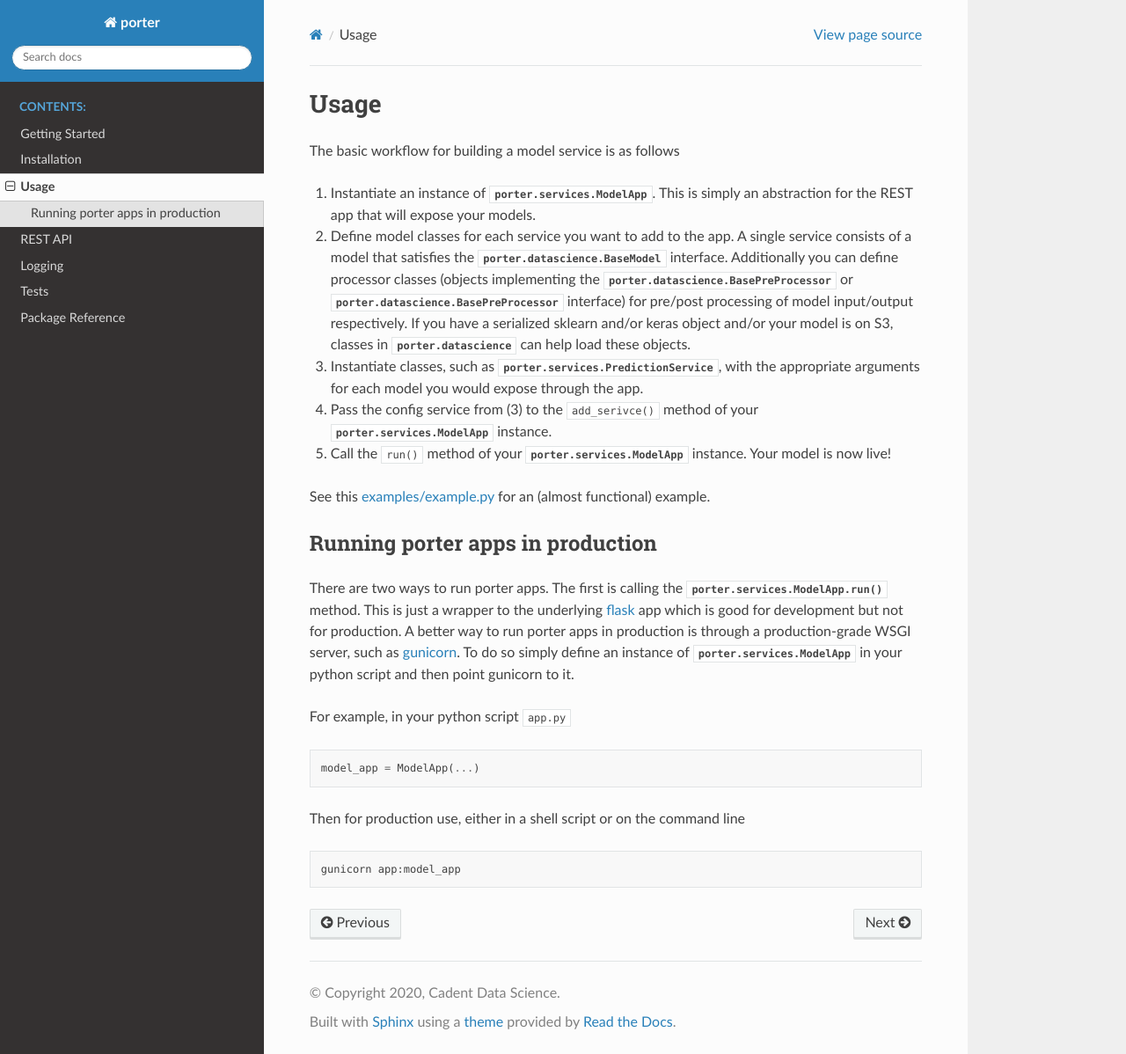
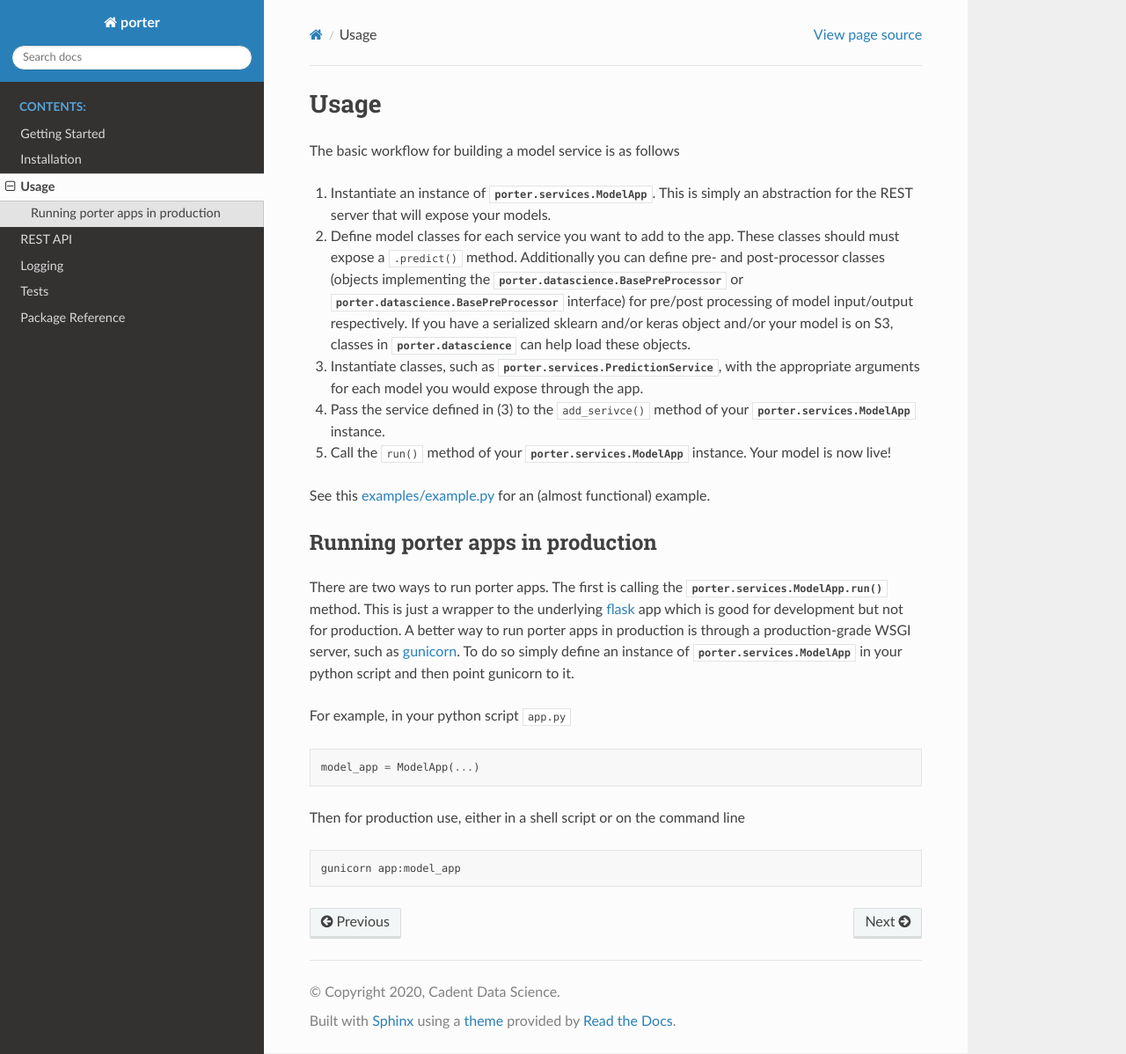
Before and after one commit to dantegates/porter, a Sphinx documentation site: the page built from docs/usage.rst, in a window 1280 px wide and 1198 px high. Shown: the whole window at 88% size. Built offline with Sphinx 7.4.7 and the Read the Docs theme 2.0.0, drawn with Linux system fonts in a browser that asks for light colours.

Commit message:
removed out of date information, fixed typos

```diff
--- a/docs/installation.rst
+++ b/docs/installation.rst
@@ -7,7 +7,7 @@ Installation
 
 .. code-block:: shell
 
-    pip install -e git+https://github.com/CadentTech/porter#egg=porter
+    pip install -e git+https://github.com/CadentTech/porter#egg=porter[all]
 
 Note that without the ``-e`` flag and ``#egg=porter`` on the end of the url ``pip freeze`` will output ``porter==<version>``
 rather than ``-e git+https://...`` as typically desired.
--- a/docs/rest_api.rst
+++ b/docs/rest_api.rst
@@ -23,12 +23,12 @@ Defining API Schemas
 --------------------
 
 `porter` includes the ability to define API schemas for your services with explicity support
-for the [OpenAPI](https://swagger.io/docs/specification/about/) standard.
+for the `OpenAPI <https://swagger.io/docs/specification/about/>` standard.
 
 While this functionaity is completely optional it is particularly useful
 providing the ability to automatically generated documentation and validate
 request data. Additionally it can be used to generate an OpenAPI spec from
-the command line which can be used for integration with the [vast toolset](https://openapi.tools/) built around this standard.
+the command line which can be used for integration with the `vast toolset <https://openapi.tools/>` built around this standard.
 
 Here's an example
 
--- a/docs/usage.rst
+++ b/docs/usage.rst
@@ -5,10 +5,10 @@ Usage
 
 The basic workflow for building a model service is as follows
 
-1. Instantiate an instance of :class:`porter.services.ModelApp`. This is simply an abstraction for the REST app that will expose your models.
-2. Define model classes for each service you want to add to the app. A single service consists of a model that satisfies the :class:`porter.datascience.BaseModel` interface. Additionally you can define processor classes (objects implementing the :class:`porter.datascience.BasePreProcessor` or :class:`porter.datascience.BasePreProcessor` interface) for pre/post processing of model input/output respectively. If you have a serialized sklearn and/or keras object and/or your model is on S3, classes in :class:`porter.datascience` can help load these objects.
+1. Instantiate an instance of :class:`porter.services.ModelApp`. This is simply an abstraction for the REST server that will expose your models.
+2. Define model classes for each service you want to add to the app. These classes should must expose a ``.predict()`` method. Additionally you can define pre- and post-processor classes (objects implementing the :class:`porter.datascience.BasePreProcessor` or :class:`porter.datascience.BasePreProcessor` interface) for pre/post processing of model input/output respectively. If you have a serialized sklearn and/or keras object and/or your model is on S3, classes in :class:`porter.datascience` can help load these objects.
 3. Instantiate classes, such as :class:`porter.services.PredictionService`, with the appropriate arguments for each model you would expose through the app.
-4. Pass the config service from (3) to the ``add_serivce()`` method of your :class:`porter.services.ModelApp` instance.
+4. Pass the service defined in (3) to the ``add_serivce()`` method of your :class:`porter.services.ModelApp` instance.
 5. Call the ``run()`` method of your :class:`porter.services.ModelApp` instance. Your model is now live!
 
 See this `examples/example.py <https://github.com/CadentTech/porter/blob/master/examples/example.py>`_ for an (almost functional) example.
```
Also changed, not shown: other parts of docs/rest_api.rst (+1 -1 lines), docs/getting_started.rst (+7 -1 lines), docs/index.rst (+9 -1 lines).
